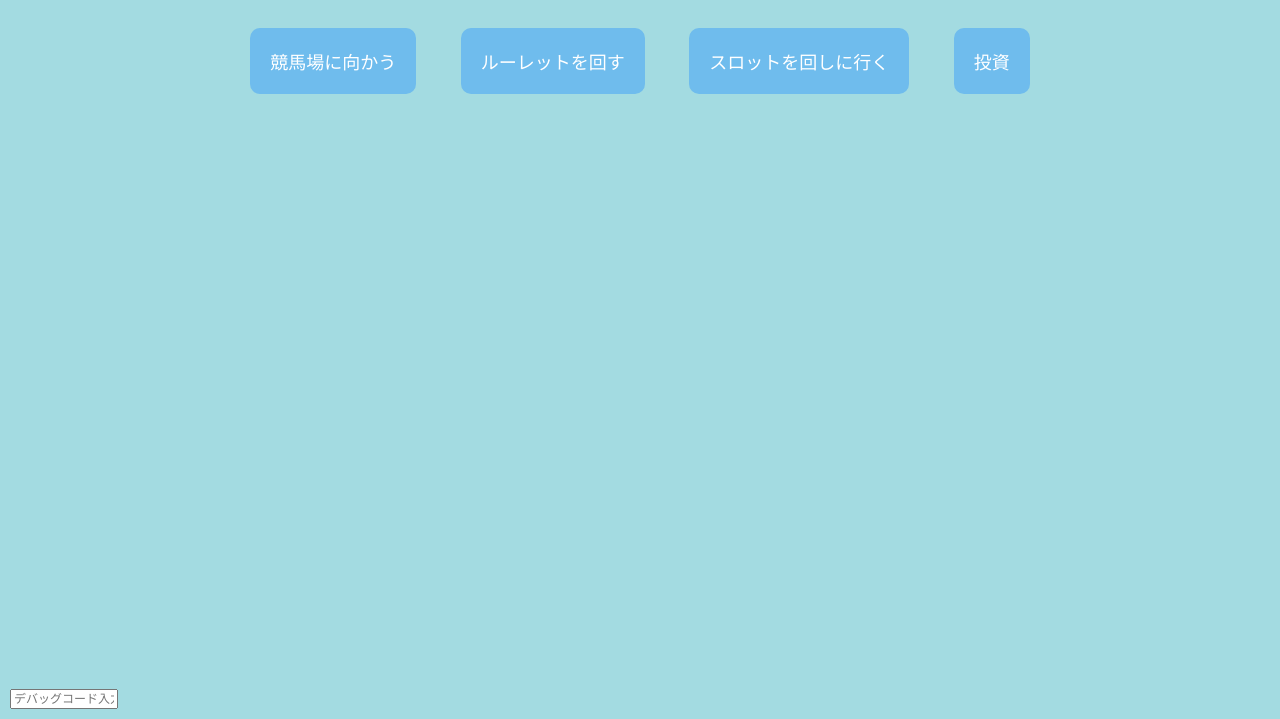
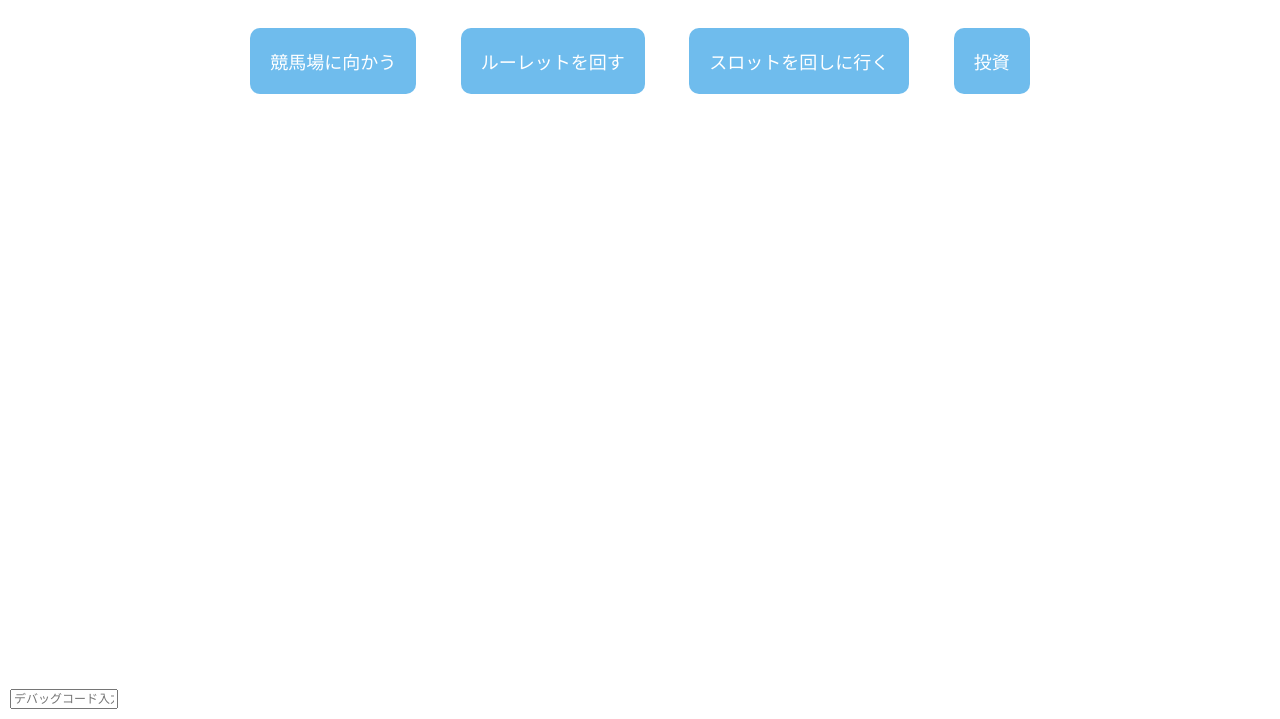
Before and after one commit to CinnabonK/Kajino-, a plain HTML site: page index.html in a window 1280 px wide. Shown: the part 81-800 px from the top of the page. Drawn offline with nearby package versions, Linux system fonts and the light colour scheme.

Commit message:
Update index.html

```diff
--- a/index.html
+++ b/index.html
@@ -7,7 +7,7 @@
     <style>
         body {
             font-family: Arial, sans-serif;
-            background-color: #a3dbe1;
+            background-color: #ffffff;
             text-align: center;
         }
         .scene {
```
